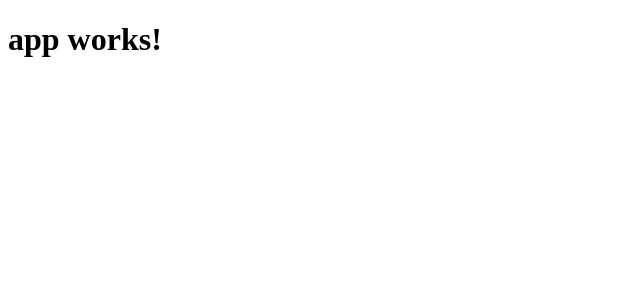
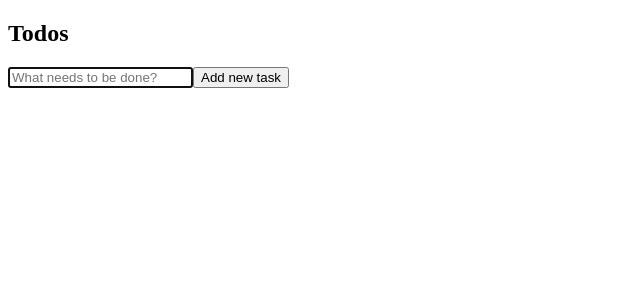
Before and after one commit to Arxcel/todo-list, an Angular app: page / in a window 1280 px wide. Shown: the top 300 px of the page, without its empty margins (0-640 px from the left). Built offline with nearby package versions, Linux system fonts and the light colour scheme.

Commit message:
Added basic marckup and basic logic

```diff
--- a/src/app/app.component.html
+++ b/src/app/app.component.html
@@ -1,3 +1,21 @@
-<h1>
-  {{title}}
-</h1>
+<section class="todoapp">
+  <header class="header">
+    <h1>Todos</h1>
+    <input class="new-todo" placeholder="What needs to be done?" autofocus="" [(ngModel)]="newTodo.title" (keyup.enter)="addTodo()">
+    <button (click)="addTodo()">Add new task</button>
+  </header>
+  <section class="main" *ngIf="todos.length > 0">
+    <ul class="todo-list">
+      <li *ngFor="let todo of todos" [class.completed]="todo.complete">
+        <div class="view">
+          <input class="toggle" type="checkbox" (click)="toggleTodoComplete(todo)" [checked]="todo.complete">
+          <label>{{todo.title}}</label>
+          <button class="destroy" (click)="removeTodo(todo)"></button>
+        </div>
+      </li>
+    </ul>
+  </section>
+  <footer class="footer" *ngIf="todos.length > 0">
+    <span class="todo-count"><strong>{{todos.length}}</strong> {{todos.length == 1 ? 'item' : 'items'}} left</span>
+  </footer>
+</section>
--- a/src/app/app.component.ts
+++ b/src/app/app.component.ts
@@ -1,10 +1,32 @@
 import { Component } from '@angular/core';
-
+import { TodoDataService } from './todo-data.service';
+import { Todo } from './todo';
 @Component({
   selector: 'app-root',
   templateUrl: './app.component.html',
-  styleUrls: ['./app.component.css']
+  styleUrls: ['./app.component.css'],
+  providers: [TodoDataService]
 })
 export class AppComponent {
-  title = 'app works!';
+  newTodo: Todo = new Todo();
+
+  constructor(private todoDataService: TodoDataService) {
+  }
+
+  addTodo() {
+    this.todoDataService.addTodo(this.newTodo);
+    this.newTodo = new Todo();
+  }
+
+  toggleTodoComplete(todo) {
+    this.todoDataService.toggleTodoComplete(todo);
+  }
+
+  removeTodo(todo) {
+    this.todoDataService.deleteTodoById(todo.id);
+  }
+
+  get todos() {
+    return this.todoDataService.getAllTodos();
+  }
 }
--- a/src/app/todo-data.service.ts
+++ b/src/app/todo-data.service.ts
@@ -1,8 +1,42 @@
 import { Injectable } from '@angular/core';
+import { Todo } from './todo';
 
 @Injectable()
 export class TodoDataService {
-
-  constructor() { }
-
+  lastId: number = 0;
+  todos: Todo[] = [];
+  addTodo(todo: Todo): TodoDataService {
+    if (!todo.id) {
+      todo.id = ++this.lastId;
+    }
+    this.todos.push(todo);
+    return this;
+  }
+  deleteTodoById(id: number): TodoDataService {
+    this.todos = this.todos
+      .filter(todo => todo.id !== id);
+    return this;
+  }
+  updateTodoById(id: number, values: Object = {}): Todo {
+    let todo = this.getTodoById(id);
+    if (!todo) {
+      return null;
+    }
+    Object.assign(todo, values);
+    return todo;
+  }
+  getAllTodos(): Todo[] {
+    return this.todos;
+  }
+  getTodoById(id: number): Todo {
+    return this.todos
+      .filter(todo => todo.id === id)
+      .pop();
+  }
+  toggleTodoComplete(todo: Todo) {
+    let updatedTodo = this.updateTodoById(todo.id, {
+      complete: !todo.complete
+    });
+    return updatedTodo;
+  }
 }
```
